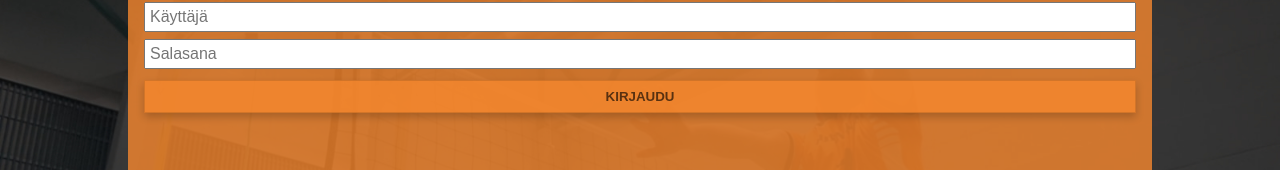
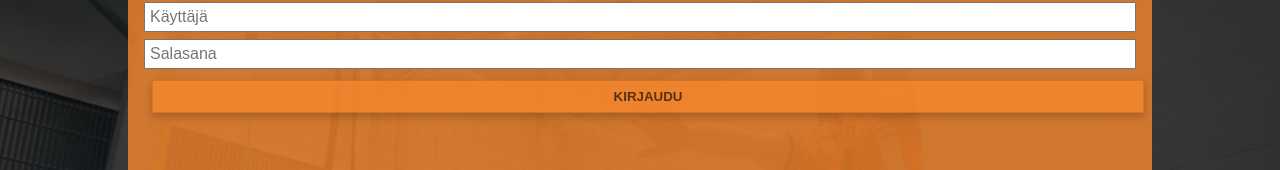
Before and after one commit to NikoHienonen/RKC_site, a React (Create React App) app in the folder frontend/: page /turnaukset/1 in a window 1280 px wide. Shown: the part 140-310 px from the top of the page. Built offline with nearby package versions, Linux system fonts and the light colour scheme.

Commit message:
bug fixes

```diff
--- a/frontend/src/styles/App.css
+++ b/frontend/src/styles/App.css
@@ -215,6 +215,11 @@ td, th {
   padding-left: 0.5rem;
   padding-right: 0.5rem;
 }
+
+table > button {
+  margin: 0.5rem auto;
+}
+
 .tournament {
   padding: 2rem 0.5rem;
 }
@@ -223,7 +228,7 @@ div.actions {
 }
 div.actions a, button {
   display: block;
-  margin: 0.5rem auto;
+  margin: 0.5rem;
 }
 
 button.delete {
```
Also changed, not shown: 8 other files (tests, documents, lock files or other folders).
